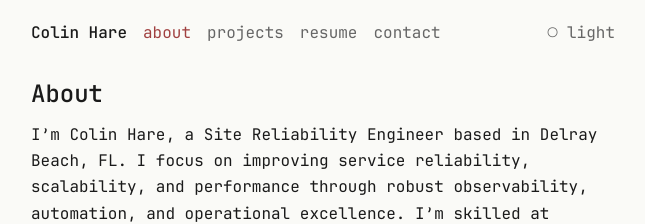
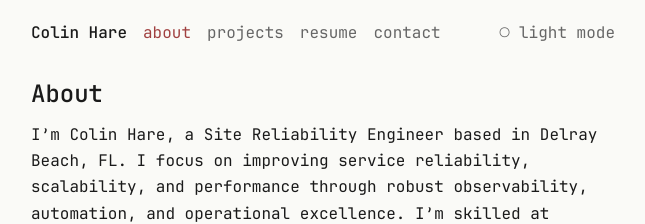
Before and after one commit to cthare/cthare.github.io, a Jekyll site: the page built from index.md, in a window 1280 px wide. Shown: the top 224 px of the page, without its empty margins (317-962 px from the left). Built offline with Jekyll 4.4.1, drawn with Linux system fonts in a browser that asks for light colours.

Commit message:
styling fixes

```diff
--- a/_includes/head.html
+++ b/_includes/head.html
@@ -2,5 +2,5 @@
 <meta name="viewport" content="width=device-width, initial-scale=1">
 <script>{% include theme-init.js %}</script>
 {%- seo -%}
+<link rel="preload" href="{{ '/assets/fonts/JetBrainsMono-Regular.woff2' | relative_url }}" as="font" type="font/woff2" crossorigin>
 <link rel="stylesheet" href="{{ '/assets/css/main.css' | relative_url }}">
-<link rel="canonical" href="{{ page.url | absolute_url }}">
--- a/_includes/header.html
+++ b/_includes/header.html
@@ -6,8 +6,8 @@
     <a href="{{ '/resume/' | relative_url }}"{% if page.url contains '/resume' %} aria-current="page"{% endif %}>resume</a>
     <a href="{{ '/contact/' | relative_url }}"{% if page.url contains '/contact' %} aria-current="page"{% endif %}>contact</a>
   </nav>
-  <button type="button" id="theme-toggle" class="theme-toggle" aria-label="Toggle color theme" aria-pressed="false">
+  <button type="button" id="theme-toggle" class="theme-toggle" aria-pressed="false">
     <span aria-hidden="true" data-theme-icon>○</span>
-    <span data-theme-label>light</span>
+    <span data-theme-label>light mode</span>
   </button>
 </header>
--- a/_layouts/default.html
+++ b/_layouts/default.html
@@ -4,6 +4,7 @@
     {%- include head.html -%}
   </head>
   <body>
+    <a class="skip-link" href="#main">Skip to content</a>
     {%- include header.html -%}
     <main id="main">
       {{ content }}
--- a/_sass/_components.scss
+++ b/_sass/_components.scss
@@ -1,3 +1,18 @@
+.skip-link {
+  position: absolute;
+  left: -9999px;
+}
+
+.skip-link:focus {
+  left: 1rem;
+  top: 1rem;
+  background: var(--bg);
+  color: var(--accent);
+  padding: 0.5rem 0.75rem;
+  border: 1px solid var(--accent);
+  z-index: 100;
+}
+
 .site-header {
   max-width: 65ch;
   width: 100%;
--- a/assets/js/theme-toggle.js
+++ b/assets/js/theme-toggle.js
@@ -9,7 +9,7 @@
     var t = root.getAttribute('data-theme');
     btn.setAttribute('aria-pressed', t === 'dark' ? 'true' : 'false');
     if (icon) icon.textContent = t === 'dark' ? '●' : '○';
-    if (label) label.textContent = t === 'dark' ? 'dark' : 'light';
+    if (label) label.textContent = t === 'dark' ? 'dark mode' : 'light mode';
   }
 
   render();
```
